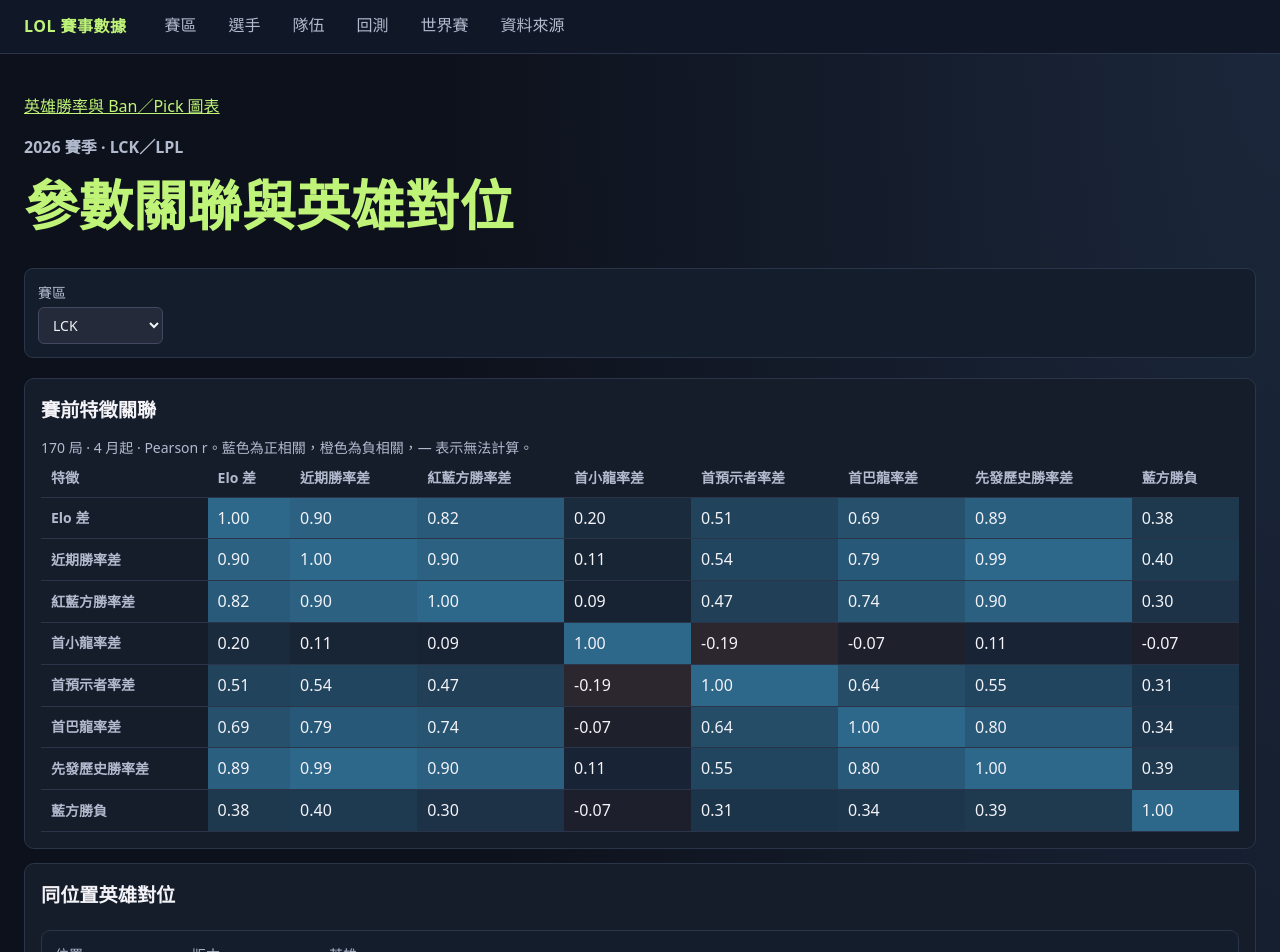
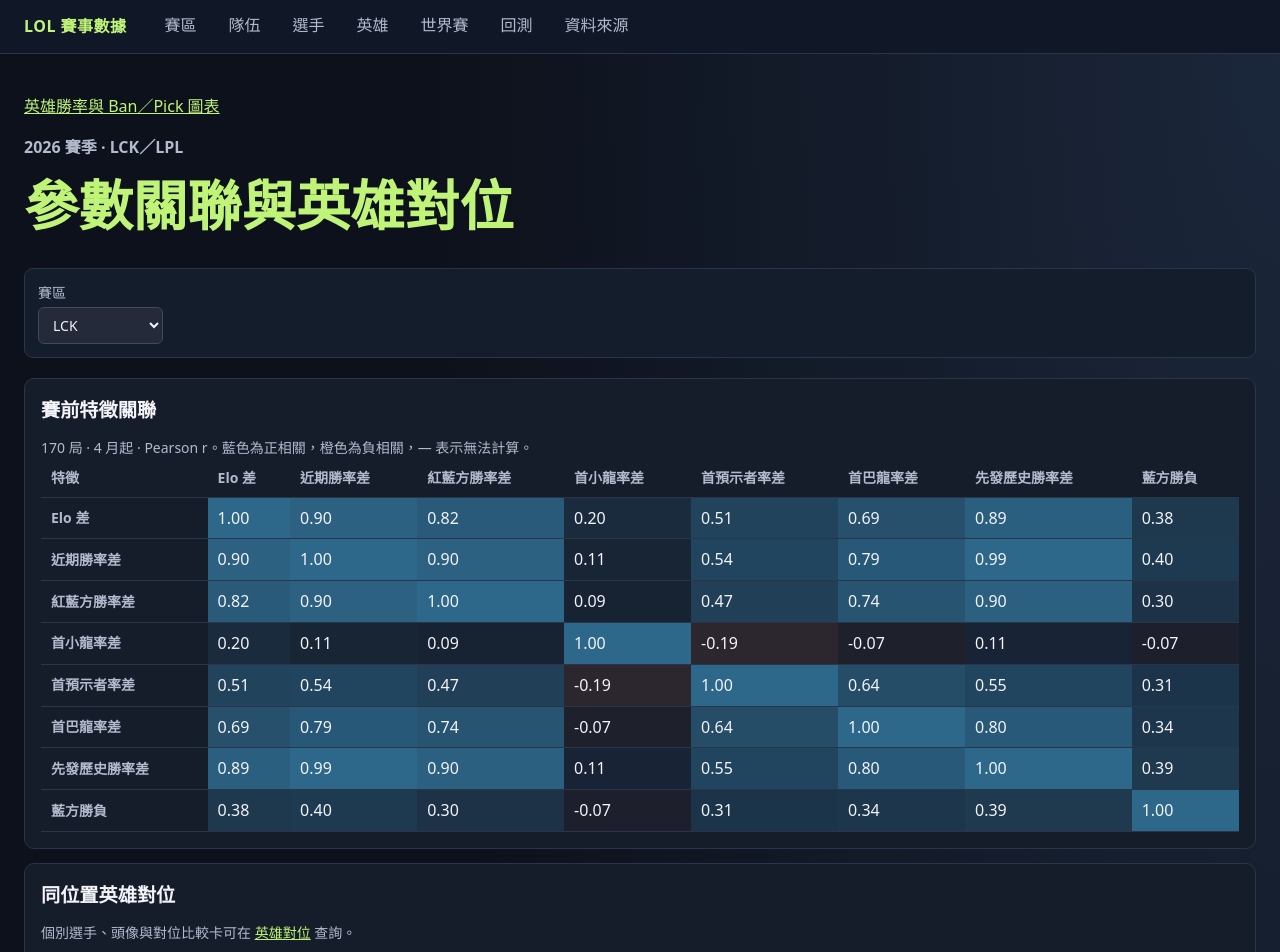
Before and after one commit to Chrouos/LOL_analysis, a plain HTML site: page dist/relationships.html in a window 1280 px wide. Shown: the top 952 px of the page. Drawn offline with Linux system fonts and the light colour scheme.

Commit message:
Simplify navigation and group relationships analysis

```diff
--- a/dist/relationships.html
+++ b/dist/relationships.html
@@ -3,13 +3,13 @@
 <head><meta charset="utf-8"><meta name="viewport" content="width=device-width,initial-scale=1">
 <title>參數關聯 · LOL 賽事數據</title><link rel="stylesheet" href="./dashboard.css?v=8"></head>
 <body>
-<header class="site-header"><div><a class="brand" href="./index.html">LOL 賽事數據</a><nav class="nav" aria-label="主要導覽"><a href="./index.html">賽區</a><a href="./players.html">選手</a><a href="./teams.html">隊伍</a><a href="./backtest.html">回測</a><a href="./worlds.html">世界賽</a><a href="./sources.html">資料來源</a></nav></div></header>
+<header class="site-header"><div><a class="brand" href="./index.html">LOL 賽事數據</a><nav class="nav" aria-label="主要導覽"><a href="./index.html">賽區</a><a href="./teams.html">隊伍</a><a href="./players.html">選手</a><a href="./champions.html">英雄</a><a href="./worlds.html">世界賽</a><a href="./backtest.html">回測</a><a href="./sources.html">資料來源</a></nav></div></header>
 <main>
 <p><a href="./champions.html">英雄勝率與 Ban／Pick 圖表</a></p>
 <p class="eyebrow">2026 賽季 · LCK／LPL</p><h1>參數關聯與英雄對位</h1>
 <div class="controls"><label>賽區<select id="venue"><option>LCK</option><option>LPL</option></select></label></div>
 <section><h2>賽前特徵關聯</h2><p class="note" id="matrix-note"></p><div class="scroll" id="matrix"></div></section>
-<section><h2>同位置英雄對位</h2>
+<section><h2>同位置英雄對位</h2><p class="note">個別選手、頭像與對位比較卡可在 <a href="./champions.html#duels">英雄對位</a> 查詢。</p>
 <div class="controls"><label>位置<select id="role"><option value="">全部</option><option value="0">上路</option><option value="1">打野</option><option value="2">中路</option><option value="3">下路</option><option value="4">輔助</option></select></label><label>版本<select id="version"></select></label><label>英雄<input id="hero" type="search" placeholder="Azir、Orianna"></label></div>
 <div class="scroll" id="matchups"></div>
 <p class="note">勝率為英雄 A 的整局勝率。Elo 預期使用當日前的隊伍結果。落差是實際勝率減預期勝率。位置對應登錄位置，資料可能受換線、陣容與隊伍差異影響。</p></section>
```
